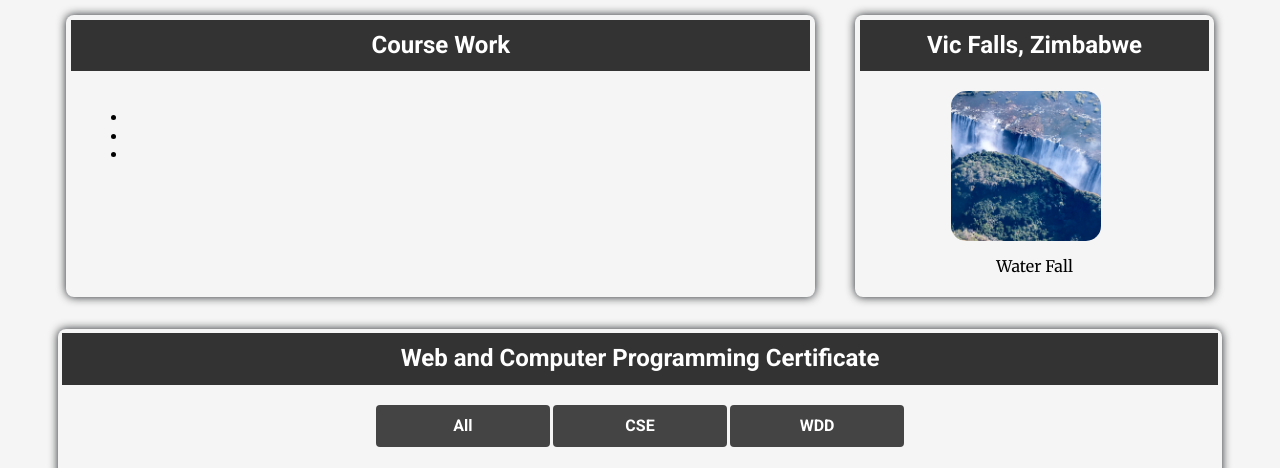
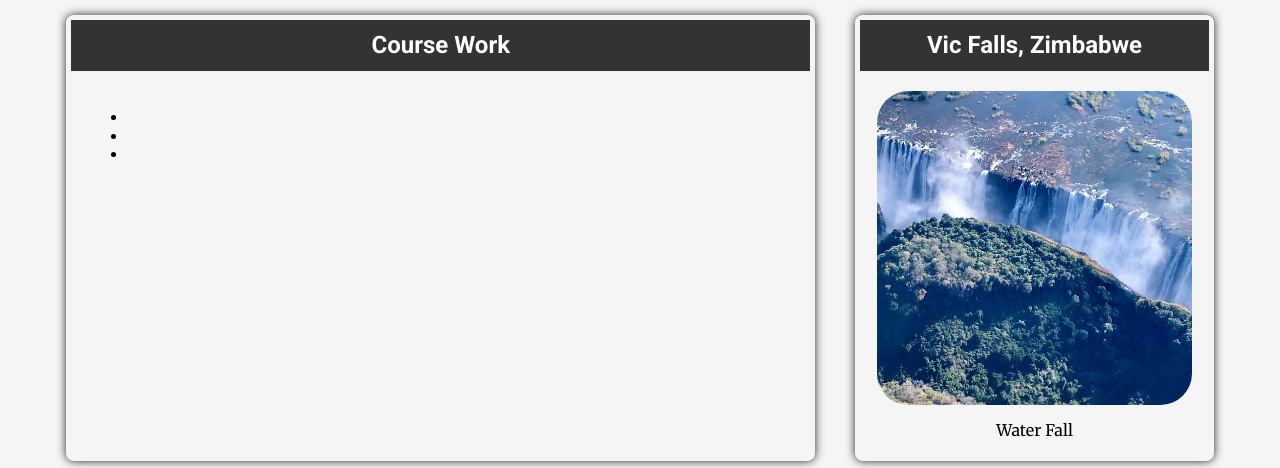
Before and after one commit to Mikelesnr/wdd231, a plain HTML site: page index.html in a window 1280 px wide. Shown: the part 307-775 px from the top of the page. Drawn offline with Linux system fonts and the light colour scheme.

Commit message:
favicon added

```diff
--- a/index.html
+++ b/index.html
@@ -14,6 +14,7 @@
     <link rel="stylesheet" href="styles/normalize.css">
     <link rel="stylesheet" href="styles/small.css">
     <link rel="stylesheet" href="styles/larger.css">
+    <link rel="shortcut icon" href="images/favicon_io/favicon.ico" type="image/x-icon">
     <script defer src="scripts/navigation.js"></script>
     <script defer src="scripts/date.js"></script>
     <script defer src="scripts/course.js"></script>
--- a/styles/larger.css
+++ b/styles/larger.css
@@ -65,4 +65,11 @@
         width:95%;
         margin: 0 auto;
     }
+
+    .vic-falls img{
+        width: 90%;
+        height: 90%;
+        border-radius: 10%;
+        margin: auto;
+    }
 }
--- a/styles/small.css
+++ b/styles/small.css
@@ -185,3 +185,9 @@ footer {
     top: 0.75rem;
     right: 0.75rem;
 }
+
+.vic-falls img{
+    width: 60%;
+    height: 60%;
+    border-radius: 10%;
+}
```
Also changed, not shown: images/favicon_io/about.txt (added), images/favicon_io/android-chrome-192x192.png (added), images/favicon_io/android-chrome-512x512.png (added), images/favicon_io/apple-touch-icon.png (added), images/favicon_io/favicon-16x16.png (added), images/favicon_io/favicon-32x32.png (added), images/favicon_io/favicon.ico (added), images/favicon_io/site.webmanifest (added).
